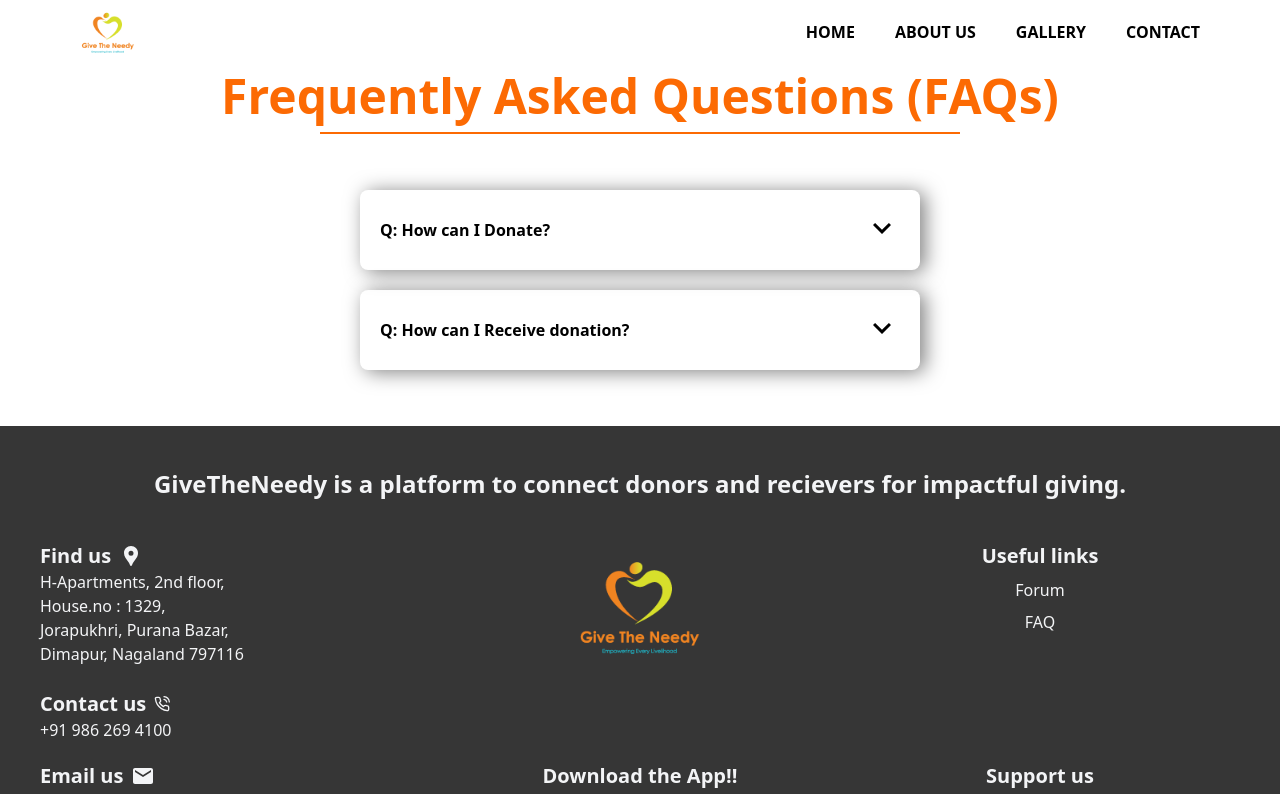
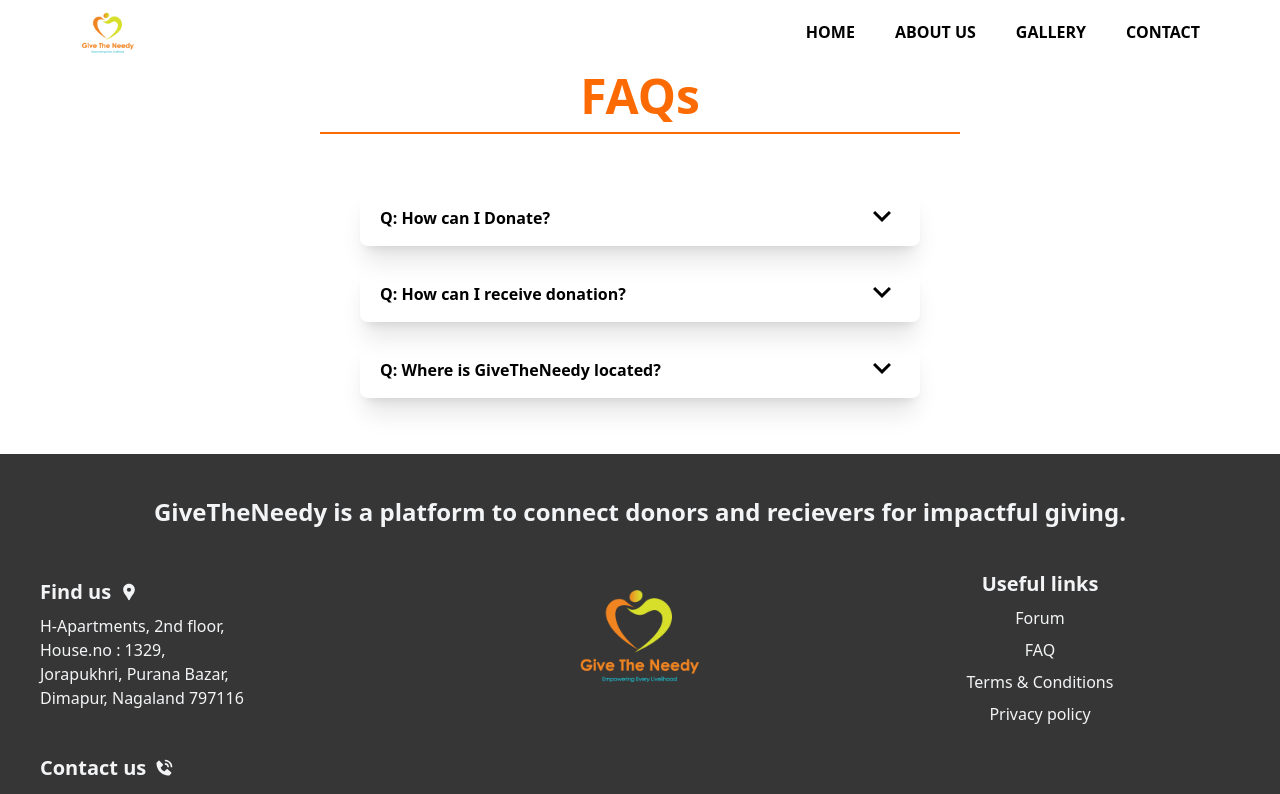
Before and after one commit to kumghato/GiveTheNeedy, a React (Create React App) app: page /faq in a window 1280 px wide. Shown: the top 794 px of the page. Built offline with nearby package versions, Linux system fonts and the light colour scheme.

Commit message:
embeded Google maps, Accordion, small adjusments

```diff
--- a/src/Components/FAQ.jsx
+++ b/src/Components/FAQ.jsx
@@ -11,8 +11,12 @@
             answer: `A: I don't know, ask Akhum.`
         },
         {
-            question: "Q: How can I Receive donation?",
+            question: "Q: How can I receive donation?",
             answer: `A: I don't know, ask Akhum.`
+        },
+        {
+            question: "Q: Where is GiveTheNeedy located?",
+            answer: `A: Dimapur.`
         },
     ];
 
@@ -26,13 +30,14 @@
 
     return (
         <div className='mt-20'>
-            <h1 className='text-[#fc6a03] text-2xl sm:text-[3rem] font-bold text-center'>Frequently Asked Questions (FAQs)</h1>
+            <h1 className='text-[#fc6a03] text-2xl sm:text-[3rem] font-bold text-center'>FAQs</h1>
             <hr className='w-1/2 sm:mt-5 m-auto border-[var(--primaryColor)] border' />
 
             <div className='mx-10 md:mx-20 my-14 '>
                 {faqData.map((item, i) => {
                     return (
-                        <div onClick={() => toggle(i)} className={`box-shadow rounded-lg my-5 md:w-1/2 py-5 m-auto cursor-pointer `} >
+                        <>
+                            <div onClick={() => toggle(i)} className={`shadow-xl rounded-tl-lg rounded-tr-lg mt-5 md:w-1/2 py-2 m-auto cursor-pointer ${isOpen === i ? "" : "rounded-lg"}`} >
                                 <div className='flex'>
                                     <div className='flex font-bold justify-between px-2 md:px-5 py-2 items-center'>
                                         <h5>{item.question}</h5>
@@ -41,12 +46,15 @@
                                         <MdOutlineKeyboardArrowUp className={`text-4xl cursor-pointer transition-all duration-500 ease-in ${isOpen === i ? "rotate-0" : "rotate-180"}`} />
                                     </div>
                                 </div>
-                            <div className={`px-5 transition-all duration-500 ease-in ${isOpen === i ? 'translate-y-1 ' : 'translate-y-0'}`}>
-                                <p className={`pb-20 ${isOpen === i ? 'flex' : ' hidden'}`}>
+
+                            </div>
+                            <div className={`shadow-xl  rounded-bl-lg rounded-br-lg bg-white md:w-1/2 m-auto px-2 transition-all duration-500 ease-in ${isOpen === i ? 'translate-y-0 ' : 'translate-y-[-1rem]'}`}>
+                                <p className={`pb-5 ${isOpen === i ? 'block' : 'hidden'} `}>
                                     {item.answer}
                                 </p>
                             </div>
-                        </div>
+
+                        </>
                     )
                 })}
 
--- a/src/Components/Footer.jsx
+++ b/src/Components/Footer.jsx
@@ -1,12 +1,12 @@
 import React from 'react';
 import logo from '../Assets/Images/logo.png'
 import { MdLocationPin } from 'react-icons/md'
-import { FiPhoneCall } from 'react-icons/fi'
+import { BiSolidPhoneCall } from 'react-icons/bi'
 import { FaYoutube } from 'react-icons/fa';
 import { AiFillFacebook } from 'react-icons/ai'
 import { AiFillLinkedin } from 'react-icons/ai'
 import { AiFillInstagram } from 'react-icons/ai'
-import { MdEmail } from 'react-icons/md'
+import { HiMail } from 'react-icons/hi'
 import playstore from '../Assets/Images/play.png'
 import AppStore from '../Assets/Images/apple1.png'
 import { FaCcVisa, FaCcPaypal, FaCcMastercard, FaGooglePay, FaApple, FaGooglePlay } from 'react-icons/fa'
@@ -28,9 +28,9 @@
 
           <div id='row-1' className=' flex justify-between '>
             <div className='gap-2 w-full'>
-              <div className='flex items-center gap-2 '>
+              <div className='flex items-center gap-2 py-2'>
                 <h4 className='font-bold text-[0.6rem] sm:text-xl'>Find us</h4>
-                <MdLocationPin className='text-sm sm:text-2xl' />
+                <MdLocationPin className='text-[0.6rem] sm:text-xl' />
               </div>
               <p className='text-[0.5rem] sm:text-base'>
                 H-Apartments, 2nd floor,
@@ -50,6 +50,12 @@
                 <Link to={"/faq"}>
                   FAQ
                 </Link>
+                <Link to={"/faq"}>
+                  Terms & Conditions
+                </Link>
+                <Link to={"/faq"}>
+                  Privacy policy
+                </Link>
               </div>
             </div>
           </div>
@@ -60,9 +66,9 @@
 
           <div id="row-2" className='my-5 flex  justify-between '>
             <div className='w-full'>
-              <div className='flex items-center gap-2 '>
+              <div className='flex items-center gap-2 py-2 '>
                 <h4 className='font-bold text-[0.6rem] sm:text-xl '>Contact us</h4>
-                <FiPhoneCall className='text-[0.6rem]sm:text-2xl' />
+                <BiSolidPhoneCall className='text-[0.6rem] sm:text-xl' />
               </div>
               <p className='text-[0.5rem] sm:text-base'>+91 986 269 4100</p>
             </div>
@@ -74,9 +80,9 @@
           <div id='row-3' className='flex justify-between'>
 
             <div className='mb-5 gap-2 w-full'>
-              <div className='flex items-center gap-2 '>
+              <div className='flex items-center gap-2 py-2'>
                 <h4 className='font-bold text-[0.6rem] sm:text-xl'>Email us</h4>
-                <MdEmail className='text-[sm] sm:text-2xl' />
+                <HiMail className='text-[0.6rem] sm:text-xl' />
               </div>
               <p className='text-[0.5rem] sm:text-base'>support@givetheneedy.org.in</p>
             </div>
--- a/src/Components/Home.jsx
+++ b/src/Components/Home.jsx
@@ -18,7 +18,7 @@
                 <div className='w-[70%] absolute top-[11%] sm:top-[15%] lg:top-[20%] ms-14 sm:ms-28'>
                     <div className=' bg-white/[.24] rounded-lg shadow-2xl'>
                         <h1
-                            className=' text-[.8rem] lg:text-[4rem] md:text-[3rem] sm:text-[2.5rem] font-semibold tracking-[0.5rem] sm:tracking-[0.7rem] lg:tracking-[1rem] leading-snug text-shadow p-5 text-gray-800'>
+                            className=' text-[.8rem] lg:text-[4rem] md:text-[3rem] sm:text-[2.5rem] font-semibold tracking-[0.5rem] sm:tracking-[0.7rem] lg:tracking-[1rem] leading-snug text-shadow p-5 text-[var(--primaryColor)]'>
                             A
                             <span className='text-white'> CONTEMPORARY</span><br />
                             GIVING
@@ -36,7 +36,7 @@
                             Join our network of donors who are talking pressing needs.
                         </p>
                     </div>
-                    <button className='hover:bg-white hover:text-[var(--primaryColor)] hover:border hover:border-[var(--primaryColor)] bg-[#fc6a03] px-[0.5rem] py-[0.2rem] md:px-5 md:py-3 rounded-[2rem] text-white md:font-bold mt-3 md:mt-5 lg:mt-10 text-[0.5rem] sm:mt-10 text-sm sm:text-lg'>Join us today</button>
+                    <button className='hover:bg-white hover:text-[var(--primaryColor)] hover:border hover:border-[var(--primaryColor)] bg-[#fc6a03] px-[0.5rem] py-[0.1rem] md:px-5 md:py-3 rounded-[2rem] text-white md:font-bold mt-3 md:mt-5 lg:mt-10 text-[0.47rem] sm:mt-10 text-sm sm:text-lg'>Join us today</button>
                 </div>
             </div>
             <WhyUs />
--- a/src/Components/Navbar.jsx
+++ b/src/Components/Navbar.jsx
@@ -42,13 +42,15 @@
 
             {/*Nav for mobile  */}
             <div className={`z-20 flex justify-end fixed top-0 w-full h-screen transition-all duration-500 ease-in ${isOpen ? "translate-x-0" : "translate-x-full"}`}>
-                <div className='flex z-30 px-3 py-2'>
+                <div className='flex z-30 px-3 py-3'>
                     <button onClick={toggle} className='fixed right-5'>
                         <BiX className='text-4xl text-white ' />
                     </button>
                 </div>
-                <div className='p-10 text-center gap-7 font-semibold text-white flex flex-col w-1/2 bg-[var(--primaryColor)] '>
-                    <Navlinks />
+                <div className='p-10 text-center font-semibold text-white  w-1/2 bg-[var(--primaryColor)] '>
+                    <div className='mt-5 flex flex-col gap-5 '>
+                        <Navlinks />
+                    </div>
                 </div>
             </div>
 
--- a/src/Components/Testimonials.jsx
+++ b/src/Components/Testimonials.jsx
@@ -44,7 +44,7 @@
     return (
         <div className=' p-10 text-center mb-10'>
             <h3 className='text-[var(--primaryColor)] sm:text-[2rem] font-semibold tracking-widest sm:leading-[3rem]'>What people are saying about <span className='testo_title'>GiveTheNeedy</span></h3>
-            <div className='w-full m-auto rounded-lg  mt-10 p-8 md:p-20 leading-10 bg-[var(--primaryColor)]'>
+            <div className='w-full m-auto rounded-lg  mt-10 p-8 md:p-20 leading-2 md:leading-10 bg-[var(--primaryColor)]'>
                 <Slider {...settings}>
                     {testimonialsData.map((testimonial, index) => (
                         <div key={index} className={`text-white mb-8`}>
```
Also changed, not shown: src/Components/Contact.jsx (+25 -9 lines). Lines whose indentation alone changed are shown as unchanged.
